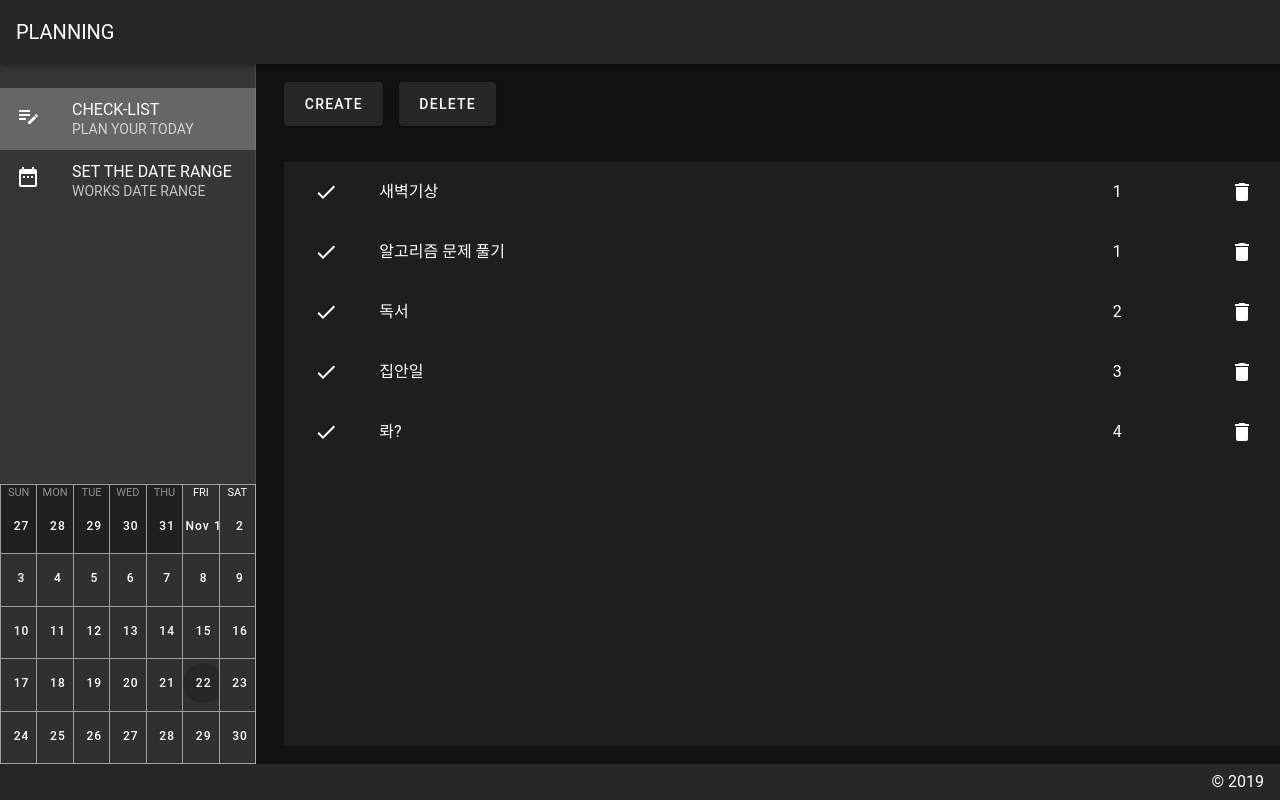
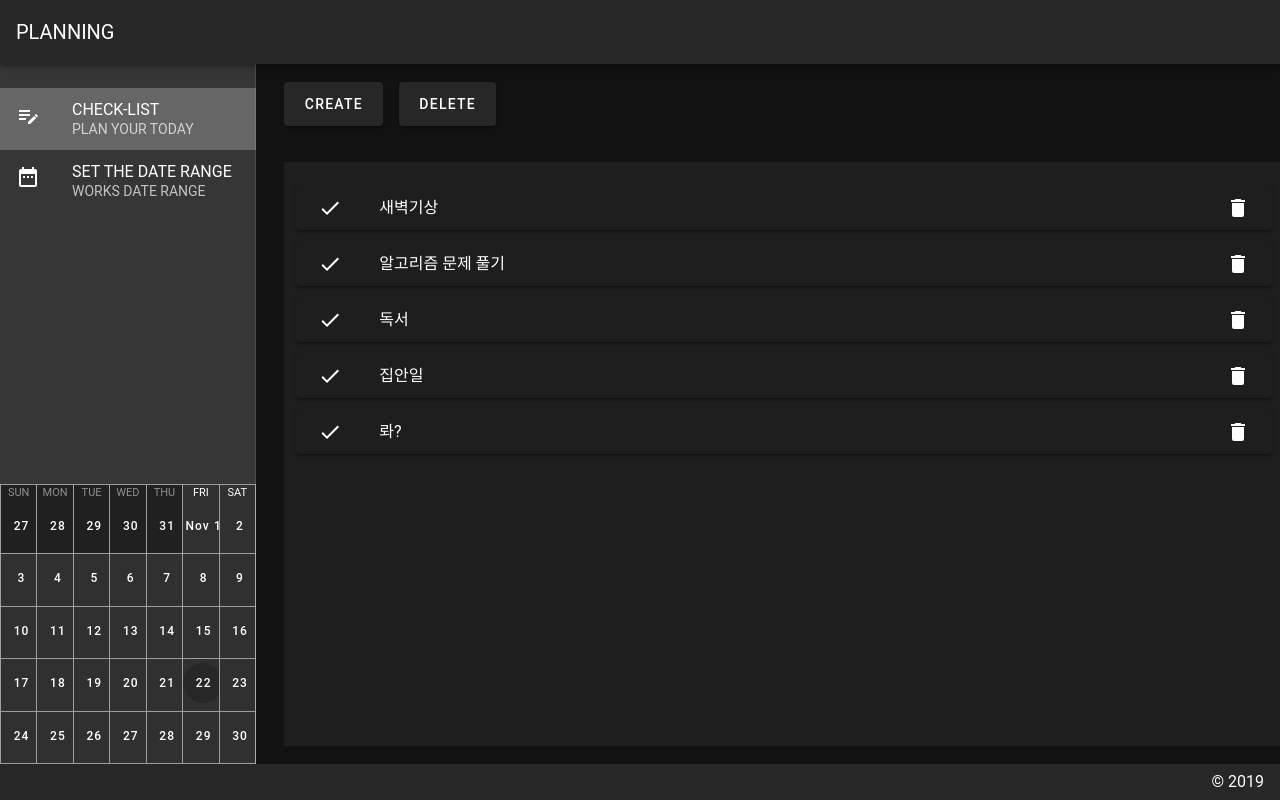
Before and after one commit to Dellil/planning-today, a Vue app: page / in a window 1280 px wide. Built offline with nearby package versions, Linux system fonts and the light colour scheme.

Commit message:
Applied a snackbar apper & disapper

```diff
--- a/src/App.vue
+++ b/src/App.vue
@@ -1,10 +1,11 @@
 <template>
-    <div id="app">
+    <div id="app" ref="container">
         <v-app>
             <app-header></app-header>
             <app-menu></app-menu>
             <app-content></app-content>
             <app-footer></app-footer>
+            <app-snack-bar></app-snack-bar>
         </v-app>
     </div>
 </template>
@@ -14,19 +15,16 @@ import HeaderComponent from './component/HeaderComponent.vue';
 import MenuComponent from './component/menu/MenuComponent.vue';
 import ContentDomainComponent from './component/content/ContentDomainComponent.vue';
 import FooterComponent from './component/FooterComponent.vue';
+import SnackBarComponent from './component/SnackBarComponent.vue';
 
 export default {
     components : {
         'app-header': HeaderComponent,
         'app-menu': MenuComponent,
         'app-content': ContentDomainComponent,
-        'app-footer': FooterComponent
+        'app-footer': FooterComponent,
+        'app-snack-bar': SnackBarComponent
     },
-    // data() {
-    //     return {
-
-    //     }
-    // },
     created() {
         this.$vuetify.theme.dark = true
     }
--- /dev/null
+++ b/src/component/SnackBarComponent.vue
@@ -0,0 +1,42 @@
+<template>
+    <v-snackbar
+    v-model="show"
+    bottom
+    :timeout="timeout"
+    color="blue-grey lighten-5"
+    class="black--text text--black"
+    >
+        {{text}}
+        <v-btn text color="accent" @click.native="show = false">
+            Close
+        </v-btn>
+    </v-snackbar>
+</template>
+
+<script>
+import eventBus from '../utils/eventBus.js';
+
+export default {
+    data() {
+        return {
+            text: '',
+            show: false,
+            timeout: 2000
+        }
+    },
+    methods: {
+        changeSnack: function(options){
+            console.log("event arrived");
+            this.text = options.text;
+            this.show = true;
+        }
+    },
+    mounted() {
+        eventBus.$on("setSnackBar", this.changeSnack);
+    },
+}
+</script>
+
+<style>
+
+</style>
--- a/src/component/content/ContentDomainComponent.vue
+++ b/src/component/content/ContentDomainComponent.vue
@@ -1,10 +1,9 @@
 <template>
     <v-content>
-        <!-- <v-sheet
-        class="d-flex justify-center">
-            <app-content-shell></app-content-shell>
-        </v-sheet> -->
-        <v-container fill-height>
+        <v-container
+        fill-height
+        class="ml-4"
+        >
             <app-content-menu></app-content-menu>
             <app-content-shell></app-content-shell>
         </v-container>
--- a/src/component/content/ContentMainComponent.vue
+++ b/src/component/content/ContentMainComponent.vue
@@ -1,9 +1,12 @@
 <template>
     <v-container>
+        <v-card
+        class="my-3 py-1"
+        v-for="(item, i) in items"
+        :key="i"
+        >
             <v-row
             align="center"
-        v-for="(item, i) in items"
-        :key="i"
             >
                 <v-col
                 cols="1"
@@ -12,8 +15,8 @@
                     block
                     :text="item.textState"
                     :color="item.color"
-
-                @click="btnClicked(item)"
+                    @click="checkBtnClicked(item)"
+                    class="ml-1"
                     >
                         <v-icon
                         v-text="item.icon"
@@ -23,34 +26,30 @@
                     </v-btn>
                 </v-col>
                 <v-col
-            cols="8"
+                cols="10"
                 >
                 {{ item.text }}
-            </v-col>
-            <v-col
-            cols="2"
-            class="text-center"
-            >
-            {{ item.order }}
                 </v-col>
                 <v-col cols="1">
                     <v-btn
                     block
                     text
+                    class="ml-n1"
+                    @click="deleteBtnClicked(item.idx)"
                     >
-                    <v-icon
-                    v-text="mdiDelete"
-                    >
+                        <v-icon>
+                        {{mdiDelete}}
                         </v-icon>
                     </v-btn>
                 </v-col>
             </v-row>
+        </v-card>
     </v-container>
 </template>
 
 <script>
 import { mdiCheck, mdiCheckOutline, mdiDelete } from '@mdi/js';
-import { isBuffer } from 'util';
+import eventBus from '../../utils/eventBus.js';
 
 export default {
     data() {
@@ -114,7 +113,7 @@ export default {
         }
     },
     methods: {
-        btnClicked: function(item){
+        checkBtnClicked: function(item){
             if(!item.isChecked){
                 item.color = 'grey darken-1';
             }else{
@@ -122,6 +121,10 @@ export default {
             }
             item.isChecked = !item.isChecked;
             item.textState = !item.textState;
+        },
+        deleteBtnClicked: function(idx){
+            console.log("delete button clicked");
+            eventBus.$emit("setSnackBar", { text: 'Removed Successfully!' });
         }
     },
 }
--- a/src/component/content/ContentMenuComponent.vue
+++ b/src/component/content/ContentMenuComponent.vue
@@ -1,7 +1,7 @@
 <template>
     <v-row>
         <v-col>
-            <div class="ml-4">
+            <div>
                 <v-btn
                 large
                 >
--- a/src/component/content/ContentSetDateComponent.vue
+++ b/src/component/content/ContentSetDateComponent.vue
@@ -1,20 +1,23 @@
 <template>
     <v-container>
-        <v-row
-        align="center"
+        <v-card
+        class="my-3"
         v-for="(item, i) in items"
         :key="i"
         >
+            <v-row
+            align="center"
+            >
                 <!-- DATE -->
                 <v-col
-            cols="1"
-            style="font-size: 0.8rem;"
+                cols="2"
+                class="text-center"
                 >
                 {{ item.toDate }}
                 </v-col>
                 <v-col
-            cols="1"
-            style="font-size: 0.8rem;"
+                cols="2"
+                class="text-center"
                 >
                 {{ item.endDate }}
                 </v-col>
@@ -24,23 +27,19 @@
                 >
                 {{ item.text }}
                 </v-col>
-        <!-- ORDER -->
-            <v-col
-            cols="2"
-            class="text-center"
-            >
-            {{ item.order }}
-            </v-col>
                 <!-- DELETE-->
                 <v-col cols="1">
                     <v-btn
                     block
                     text
                     >
-                    <v-icon>{{ mdiDelete }}</v-icon>
+                        <v-icon>
+                        {{ mdiDelete }}
+                        </v-icon>
                     </v-btn>
                 </v-col>
             </v-row>
+        </v-card>
     </v-container>
 </template>
 
@@ -55,28 +54,24 @@ export default {
                     toDate: '2019-11-26',
                     endDate: '2019-11-30',
                     text: '12시 취침',
-                    order: 1,
                     idx: 1
                 },
                 {
                     toDate: '2019-12-11',
                     endDate: '2019-12-30',
                     text: '운동가기',
-                    order: 1,
                     idx: 2
                 },
                 {
                     toDate: '2019-09-18',
                     endDate: '2019-11-21',
                     text: '디자인 패턴',
-                    order: 1,
                     idx: 3
                 },
                 {
                     toDate: '2019-08-01',
                     endDate: '2019-10-29',
                     text: '백수짓',
-                    order: 1,
                     idx: 4
                 }
             ]
--- a/src/component/content/ContentShellComponent.vue
+++ b/src/component/content/ContentShellComponent.vue
@@ -8,7 +8,7 @@
             <v-sheet
             width="100%"
             height="100%"
-            class="ml-4"
+
             >
                 <template>
                     <component :is="componentInstance" />
```
Also changed, not shown: src/component/utils/ContentCompleted.vue (deleted, +0 -15 lines). Lines whose indentation alone changed are shown as unchanged.
